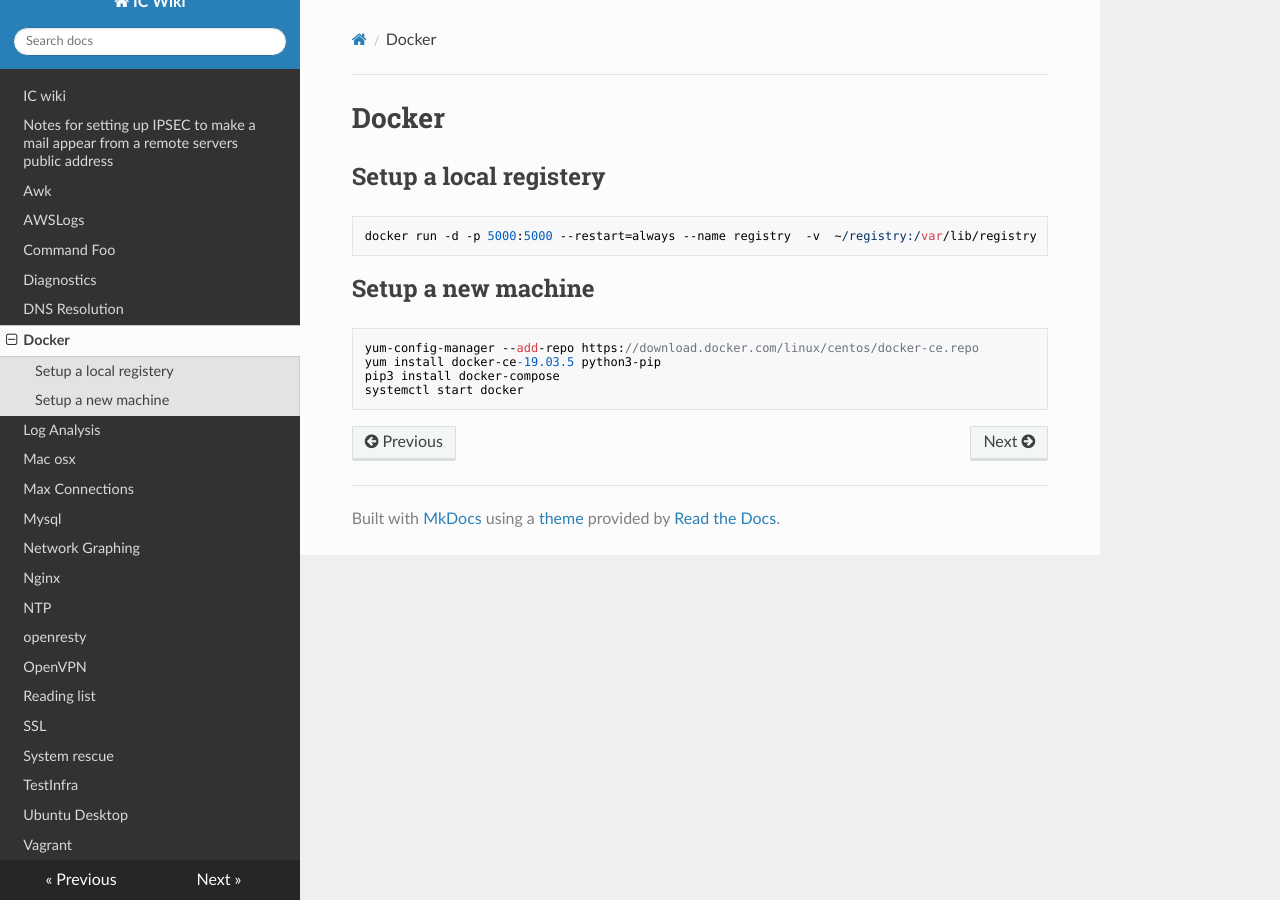
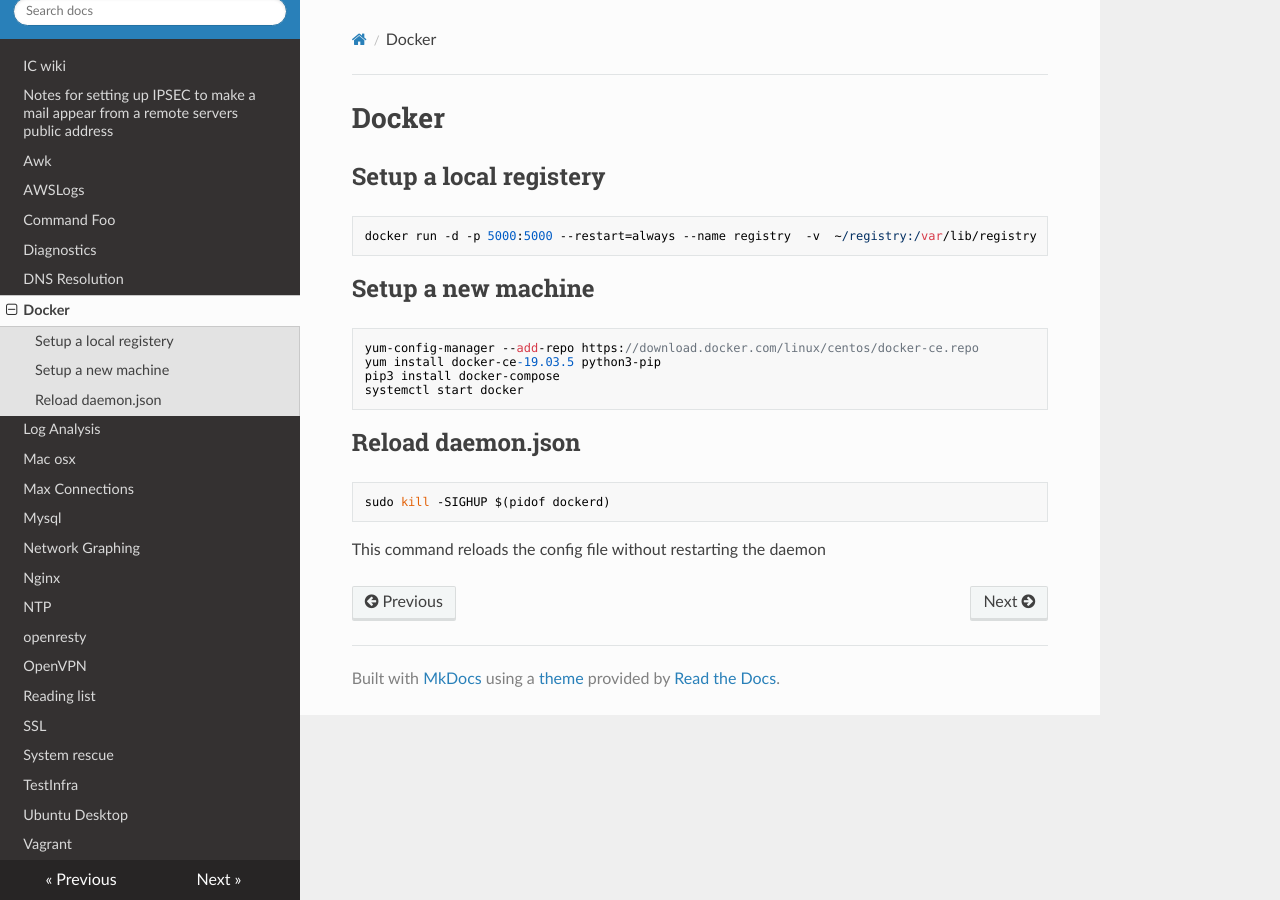
Before and after one commit to eagleeyec/icwiki, an MkDocs documentation site: the page built from docs/docker.md, in a window 1280 px wide. Built offline with MkDocs 1.6.1, drawn with Linux system fonts in a browser that asks for light colours; nearby versions of some CDN libraries.

Commit message:
Adding note for reloading the docker.json file without restarting the service

```diff
--- a/docs/docker.md
+++ b/docs/docker.md
@@ -10,3 +10,9 @@
     yum install docker-ce-19.03.5 python3-pip
     pip3 install docker-compose
     systemctl start docker
+
+## Reload daemon.json
+
+	sudo kill -SIGHUP $(pidof dockerd)
+
+This command reloads the config file without restarting the daemon
```
